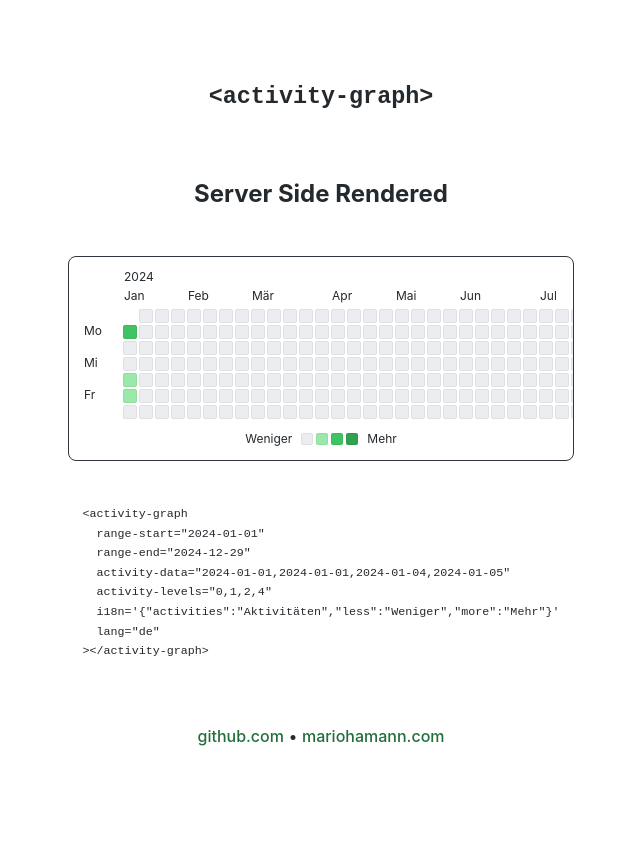
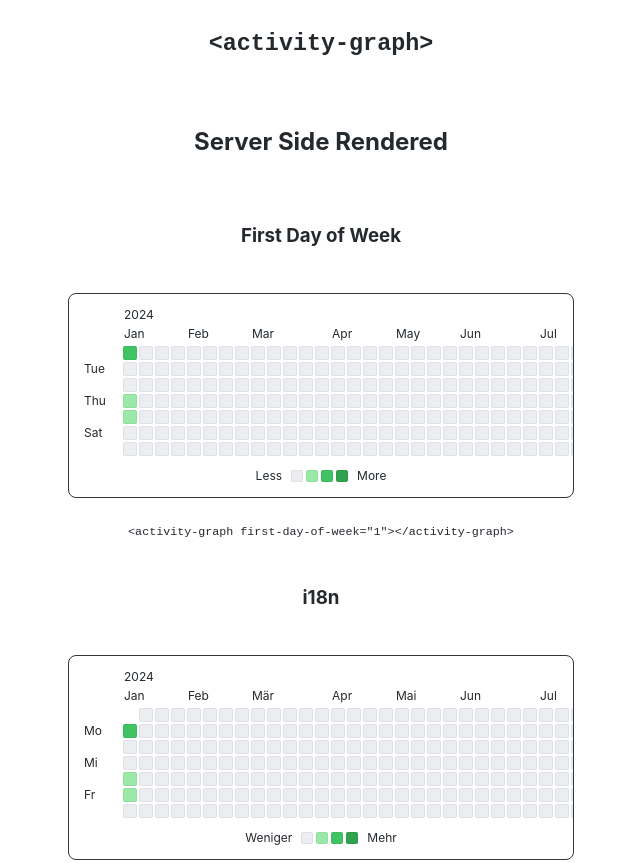
Before and after one commit to mariohamann/activity-graph, a website built with Vite: page index.html in a window 1280 px wide. Shown: the top 863 px of the page, without its empty margins (319-959 px from the left). Before the commit the page ends 800 px from the top, so only its background shows below. Built offline with nearby package versions, Linux system fonts and the light colour scheme.

Commit message:
feat: first-day-of-week

```diff
--- a/index.html
+++ b/index.html
@@ -9,14 +9,16 @@
 <body class="activity-graph-auto">
   <h1><code>&lt;activity-graph&gt;</code></h1>
   <h2>Server Side Rendered</h2>
-		<activity-graph
-			range-start="2024-01-01"
-			range-end="2024-12-31"
-			activity-data="2024-01-01,2024-01-01,2024-01-04,2024-01-05"
-			activity-levels="0,1,2,4"
-			i18n='{"activities":"Aktivitäten","less":"Weniger","more":"Mehr"}'
-			lang="de"
-		></activity-graph>
+  <h3>First Day of Week</h3>
+  <activity-graph range-start="2024-01-01" range-end="2024-12-31"
+    activity-data="2024-01-01,2024-01-01,2024-01-04,2024-01-05" activity-levels="0,1,2,4" first-day-of-week="1">
+  </activity-graph>
+  <pre><code>&lt;activity-graph first-day-of-week="1"&gt;&lt;/activity-graph&gt;</code></pre>
+
+  <h3>i18n</h3>
+  <activity-graph range-start="2024-01-01" range-end="2024-12-31"
+    activity-data="2024-01-01,2024-01-01,2024-01-04,2024-01-05" activity-levels="0,1,2,4"
+    i18n='{"activities":"Aktivitäten","less":"Weniger","more":"Mehr"}' lang="de"></activity-graph>
   <!-- client
 		<h2>Client Side Rendered</h2>
 		<activity-graph
@@ -41,9 +43,7 @@
     </code>
   </pre>
   <div>
-			<a href="https://github.com/mariohamann/activity-graph"
-				>github.com</a
-			>
+    <a href="https://github.com/mariohamann/activity-graph">github.com</a>
     <span>•</span>
     <a href="https://mariohamann.com">mariohamann.com</a>
   </div>
--- a/package.json
+++ b/package.json
@@ -1,6 +1,6 @@
 {
   "name": "@mariohamann/activity-graph",
-  "version": "0.0.7",
+  "version": "0.0.8",
   "scripts": {
     "dev": "vite",
     "build": "node scripts/build.mjs",
--- a/src/activity-graph-element.mjs
+++ b/src/activity-graph-element.mjs
@@ -35,6 +35,7 @@ export default function ActivityGraphElement({
 	const rangeEnd = parseDateAttribute(attrs["range-end"]);
 	const activityData = parseActivityData(attrs["activity-data"]);
 	const activityLevels = parseActivityLevels(attrs["activity-levels"]);
+	const firstDayOfWeek = parseInt(attrs["first-day-of-week"] || "0", 10);
 	const lang = attrs.lang || "default";
 	const i18n = {
 		activities: "Activities",
@@ -73,12 +74,21 @@ export default function ActivityGraphElement({
 		const startDate = toUTCDate(rangeStart);
 		const endDate = toUTCDate(rangeEnd);
 
-		const adjustedStartDate = addDays(startDate, -startDate.getUTCDay());
-		const adjustedEndDate = addDays(endDate, 6 - endDate.getUTCDay());
+		// Calculate the day offset, considering the first day of the week
+		let dayOffset = startDate.getUTCDay() - firstDayOfWeek;
+		if (dayOffset < 0) dayOffset += 7; // Ensure positive offset
+
+		// Adjust the start date to align with the first day of the week
+		const adjustedStartDate = addDays(startDate, -dayOffset);
+
+		// Ensure the end date covers the last week where the end date falls
+		let endDayOffset = endDate.getUTCDay() - firstDayOfWeek;
+		if (endDayOffset < 0) endDayOffset += 7;
+		const adjustedEndDate = addDays(endDate, 6 - endDayOffset);
 
 		// Generate headers for weekdays
 		const weekDayHeaders = Array.from({ length: 7 }, (_, day) => {
-			const normalizedDay = Date.UTC(2021, 0, day + 3);
+			const normalizedDay = Date.UTC(2021, 0, day + 3 + firstDayOfWeek);
 			const longWeekDay = new Date(normalizedDay).toLocaleString(lang, {
 				weekday: "long",
 			});
@@ -86,8 +96,8 @@ export default function ActivityGraphElement({
 				weekday: "short",
 			});
 			return html`<th class="weekday">
-				<span class="sr-only">${longWeekDay}</span
-				><span aria-hidden="true">${shortWeekDay}</span>
+				<span class="sr-only">${longWeekDay}</span>
+				<span aria-hidden="true">${shortWeekDay}</span>
 			</th>`;
 		});
 
--- a/src/activity-graph-wasm.mjs
+++ b/src/activity-graph-wasm.mjs
@@ -150,7 +150,7 @@ dayjs.extend(localizedFormat);
 
 export default function ActivityGraphWasm({ ...rest }) {
 	const toLocaleStringPolyfill = (date, lang, options) => {
-		dayjs.locale(lang); // Set the locale for dayjs
+		dayjs.locale(lang === "default" ? "en" : lang); // Set the locale for dayjs
 
 		// Map the options to dayjs format tokens
 		const formatMap = {
--- a/src/activity-graph.mjs
+++ b/src/activity-graph.mjs
@@ -17,6 +17,7 @@ class ActivityGraph extends HTMLElement {
 			"activity-levels",
 			"lang",
 			"i18n",
+			"first-day-of-week",
 		].forEach((attr) => (attributes[attr] = this.getAttribute(attr)));
 
 		this.innerHTML = ActivityGraphElement({
```
Also changed, not shown: dist/activity-graph-wasm.js. Lines whose indentation alone changed are shown as unchanged.
